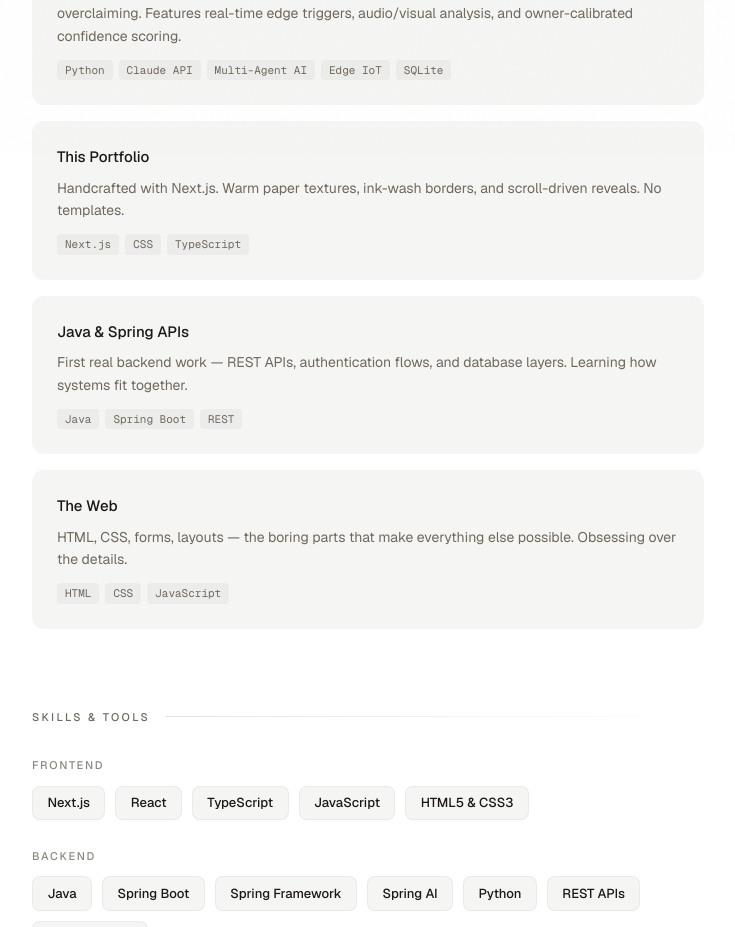
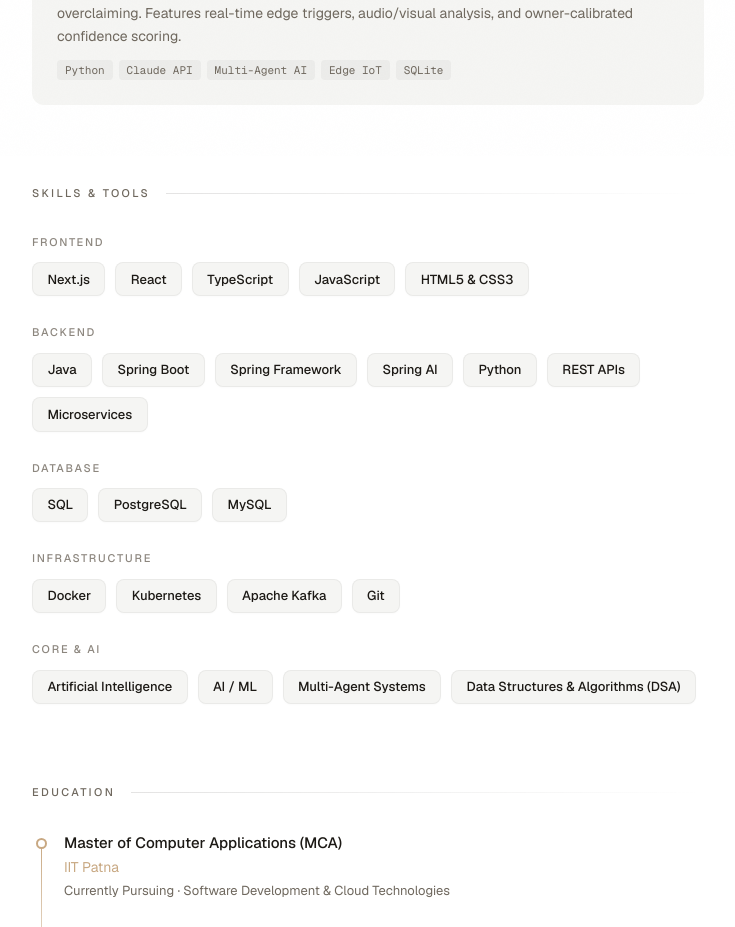
Before and after one commit to iamnaiyarhasnain/portfolio, a Next.js app: page / in a window 1280 px wide. Shown: the part 644-1571 px from the top of the page, without its empty margins (272-1007 px from the left). Built offline with nearby package versions, Linux system fonts and the light colour scheme.

Commit message:
chore: remove placeholder project cards

```diff
--- a/app/page.tsx
+++ b/app/page.tsx
@@ -71,24 +71,6 @@ const projects = [
     tags: ["Python", "Claude API", "Multi-Agent AI", "Edge IoT", "SQLite"],
     href: "https://github.com/iamnaiyarhasnain/paw_bridge_poc",
     badge: "Team PoC",
-  },
-  {
-    title: "This Portfolio",
-    description:
-      "Handcrafted with Next.js. Warm paper textures, ink-wash borders, and scroll-driven reveals. No templates.",
-    tags: ["Next.js", "CSS", "TypeScript"],
-  },
-  {
-    title: "Java & Spring APIs",
-    description:
-      "First real backend work — REST APIs, authentication flows, and database layers. Learning how systems fit together.",
-    tags: ["Java", "Spring Boot", "REST"],
-  },
-  {
-    title: "The Web",
-    description:
-      "HTML, CSS, forms, layouts — the boring parts that make everything else possible. Obsessing over the details.",
-    tags: ["HTML", "CSS", "JavaScript"],
   },
 ];
 
```
